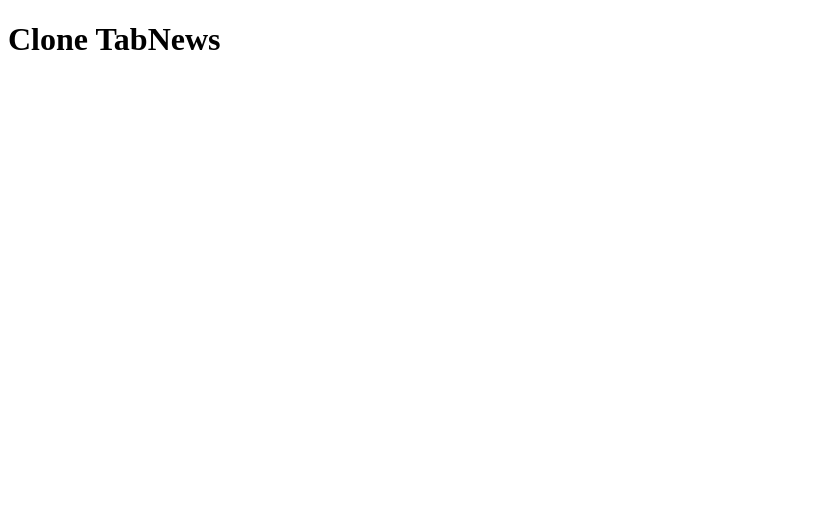
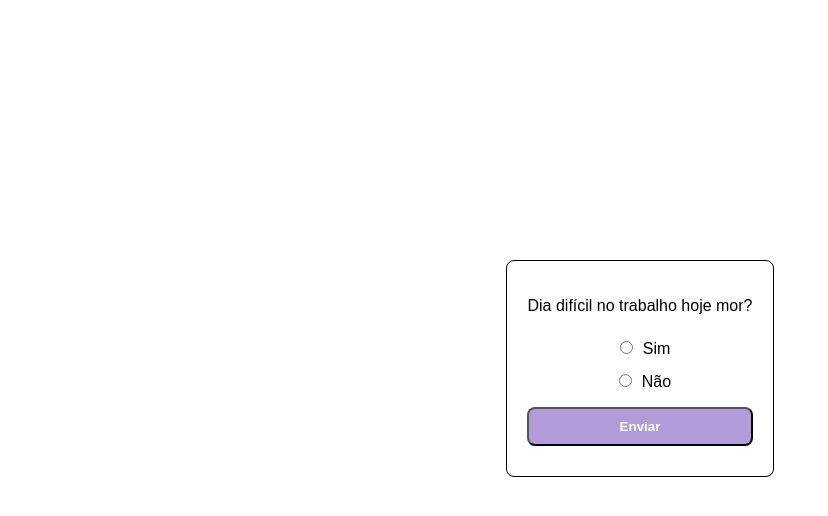
Before and after one commit to nadineouro/dev-challenges, a Next.js app: page / in a window 1280 px wide. Shown: the top 516 px of the page, without its empty margins (0-828 px from the left). Built offline with nearby package versions, Linux system fonts and the light colour scheme.

Commit message:
first challenge

```diff
--- /dev/null
+++ b/components/Button/index.js
@@ -0,0 +1,20 @@
+const Button = ({ children, onClick = () => {} }) =>
+    (
+        <button
+            type="submit"
+            style={{
+                backgroundColor: "#b19cd9",
+                color: "white",
+                borderRadius: 8,
+                padding: 10,
+                margin: 10,
+                width: "100%",
+                fontWeight: "bold",
+            }}
+            onClick={onClick}
+        >
+            {children}
+        </button>
+    )
+
+export default Button
--- a/pages/index.js
+++ b/pages/index.js
@@ -1,5 +1,89 @@
+import { useState } from "react";
+import Button from "../components/Button"
+
 function Home() {
-    return <h1>Clone TabNews</h1>
+    const [hardWork, setHardWork] = useState();
+    const [showQuestion, setShowQuestion] = useState(true)
+
+    return (
+        <div
+            style={{
+                height: "90vh",
+                fontFamily: "sans-serif",
+                display: "flex",
+                flexDirection: "column",
+                alignItems: "center",
+                justifyContent: "center",
+            }}
+        >
+            {
+                showQuestion ? (
+                    <form
+                        style={{
+                            display: "flex",
+                            flexDirection: "column",
+                            alignItems: "center",
+                            justifyContent: "center",
+                            border: "1px solid #000",
+                            borderRadius: 8,
+                            padding: 20,
+                        }}
+                        onChange={(e) => {
+                            setHardWork(e.target.value === "true")
+                        }}
+                        onSubmit={() => setShowQuestion(false)}
+                    >
+                        <p>Dia difícil no trabalho hoje mor?</p>
+                        <div>
+                            <input
+                                style={{ margin: 10 }}
+                                type="radio"
+                                id="yes"
+                                name="hardWork"
+                                value="true"
+                            />
+                            <label htmlFor="yes">Sim</label>
+                        </div>
+                        <div>
+                            <input
+                                style={{ margin: 10 }}
+                                type="radio"
+                                id="no"
+                                name="hardWork"
+                                value="false"
+                            />
+                            <label htmlFor="no">Não</label>
+                        </div>
+                        <Button>Enviar</Button>
+                    </form>
+                ) : (
+                    <div style={{
+                        display: "flex",
+                        flexDirection: "column",
+                        alignItems: "center",
+                        justifyContent: "center",
+                        border: "1px solid #000",
+                        borderRadius: 8,
+                        padding: 20,
+                    }}>
+                        {
+                            hardWork
+                                ?
+                                    <p>
+                                        Tenho muito orgulho de você e sei que é forte, mas um presente ajuda né? hehehe Então...
+                                        <b>
+                                            PARABÉNS, VOCÊ ACABA DE GANHAR UM VALE RODÍZIO JAPONÊS!!!
+                                        </b>
+                                    </p>
+                                : <p>Que bom que foi um dia tranquilo! Saiba que te amo muito</p>
+                        }
+                        <Button onClick={() => setShowQuestion(true)}>Voltar</Button>
+                    </div>
+                )
+            }
+        </div>
+
+    )
 }
 
 export default Home;
```
